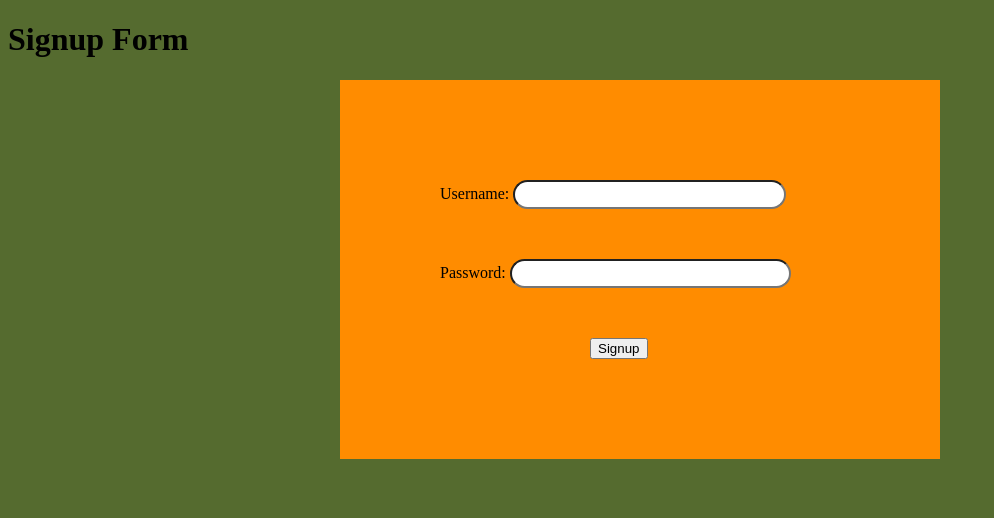
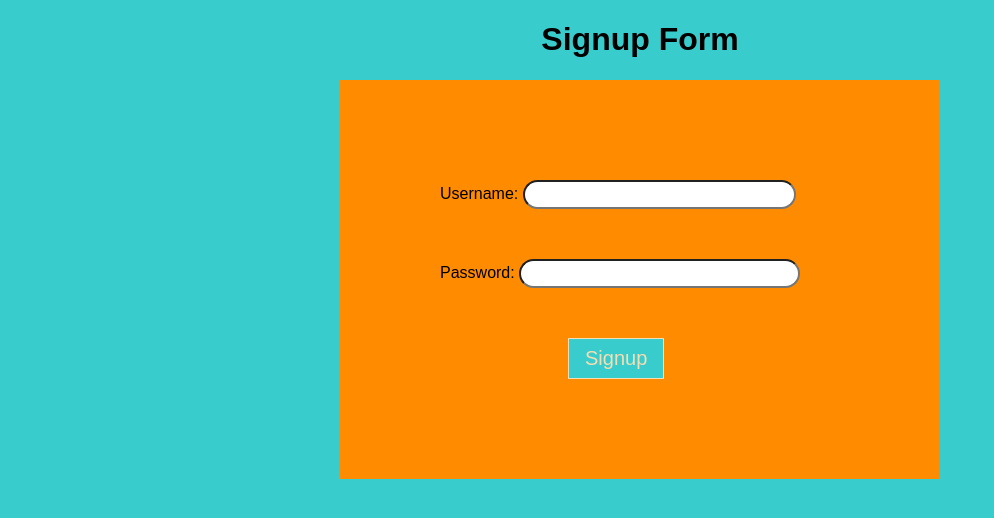
Before and after one commit to jdmar3-comp426/a99-theteam, a website: page signup.html in a window 1280 px wide. Shown: the whole page, without its empty margins (0-994 px from the left). Drawn offline with Linux system fonts and the light colour scheme.

Commit message:
Changed the signup css and html, added a login page

```diff
--- a/signup.css
+++ b/signup.css
@@ -1,7 +1,13 @@
 
 body{
-    background: darkolivegreen;
+    background: #39CCCC;
 }
+
+h1 {
+    text-align: center;
+    font-family: 'Copperplate', fantasy;
+}
+
 form{
     margin: 0 auto;
     width: 400px;
@@ -18,9 +24,35 @@ input[type = "text"]{
 label{
     display: block;
     margin-bottom: 50px;
+    font-family: 'Copperplate', fantasy;
 }
 
 
 button{
-    margin-left: 150px;
+    margin-left: 5vw;
 }
+
+.signupbutton {
+    margin-left: 5vw;
+}
+
+.buttons {
+    border: 1px solid wheat;
+    color: wheat;
+    background-color: #39CCCC;
+    padding: 8px 16px;
+    font-size: 20px;
+    font-family: 'Copperplate', fantasy;
+}
+
+.buttons:hover {
+    background-color: aquamarine;
+    color: black;
+}
+
+.buttonright {
+    float:left;
+}
+.buttonleft {
+    float: left;
+}
--- a/signup.html
+++ b/signup.html
@@ -14,12 +14,13 @@
 
   <form id = "form">
 
-    <label>Username: <input type="text" size = 29 id ="usernmae">  </label>
+    <label>Username: <input type="text" size = 29 id ="username">  </label>
 
 
     <label>Password: <input type="text" size =30 id ="password"> </label>
-
-    <button type="submit">Signup</button>
+    <div class="signupbutton">
+      <button type="submit" class="buttons">Signup</button>
+    </div>
   </form>
 
 
--- a/style.css
+++ b/style.css
@@ -9,6 +9,7 @@
   }
 
   p {
+   text-align: center;
    font-size: 40px;
    font-family: -apple-system, BlinkMacSystemFont, 'Segoe UI', Roboto, Oxygen, Ubuntu, Cantarell, 'Open Sans', 'Helvetica Neue', sans-serif;
   }
```
Also changed, not shown: login.html (added, +30 -0 lines), 1 other file.
